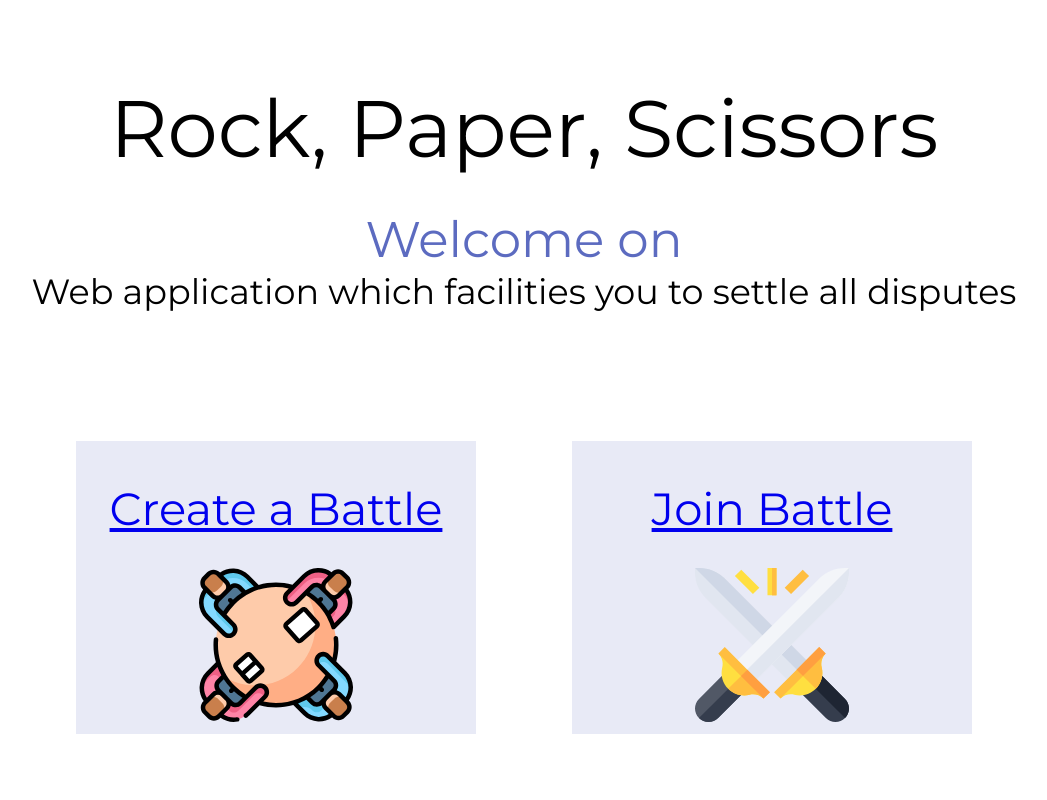
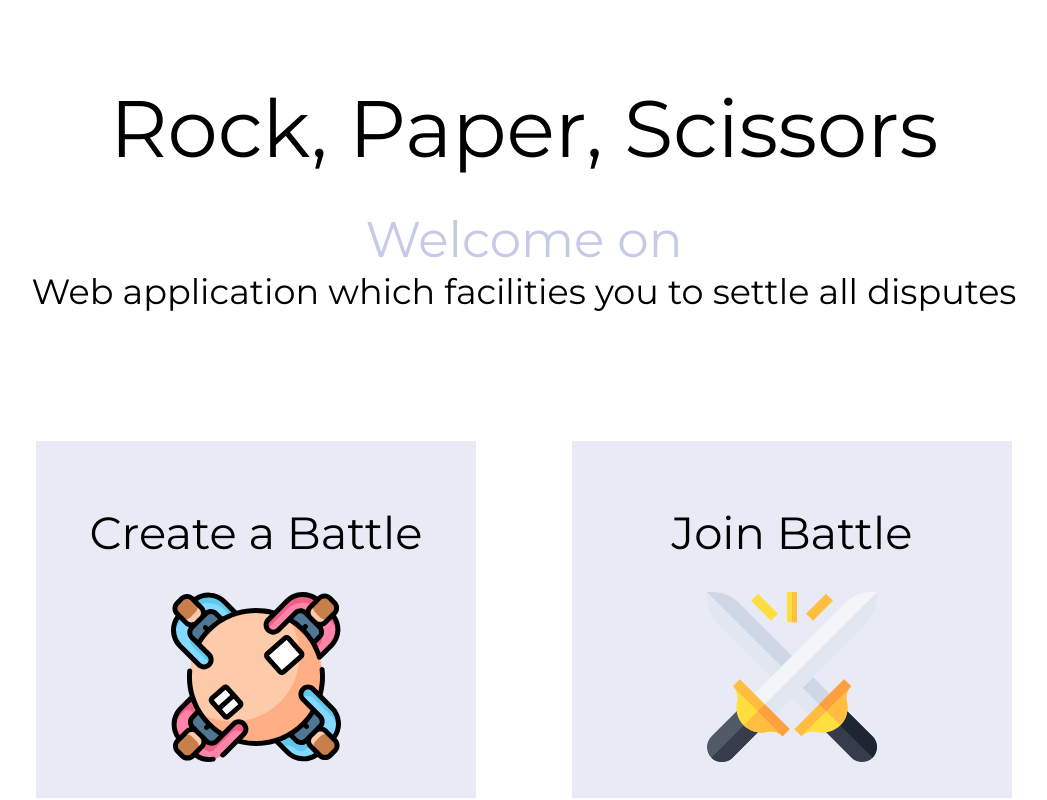
Before and after one commit to szymonbla/Login_system-frontend, a React (Create React App) app: page / in a window 1280 px wide. Shown: the whole page, without its empty margins (116-1163 px from the left). Built offline with nearby package versions, Linux system fonts and the light colour scheme.

Commit message:
Add hover style

```diff
--- a/src/pages/HomePage.jsx
+++ b/src/pages/HomePage.jsx
@@ -18,10 +18,10 @@ const HomePage = () => {
                 <Headline />
               </div>
               <div className="homepage-battle">
-                <Link to="/create">
+                <Link to="/create" style={{ textDecoration: "none", color: "inherit" }}>
                   <EnterButton imageBattle={images[0].icon} content="Create a Battle" />
                 </Link>
-                <Link to="/join">
+                <Link to="/join" style={{ textDecoration: "none", color: "inherit" }}>
                   <EnterButton imageBattle={images[1].icon} content="Join Battle" />
                 </Link>
               </div>
--- a/src/styles/_variables.scss
+++ b/src/styles/_variables.scss
@@ -1,5 +1,6 @@
 $lightblue: #5C6BC0;
 $lightviolet: #5E35B1;
+$lightblue: #C5CAE9;
 
 
 
--- a/src/styles/components/_enterbutton.scss
+++ b/src/styles/components/_enterbutton.scss
@@ -2,17 +2,29 @@
   display: flex;
   flex-direction: column;
   min-height: auto;
-  width: 50vh;
+  width: 55vh;
   background-color: #e8eaf6;
   margin: 0 3rem;
-  padding: 0.5rem 0.5rem;
+  padding: 2rem 0.5rem;
+
+  &:hover {
+    cursor: pointer;
+    transform: scale(1.1);
+    transition-duration: 1s;
+    box-shadow: 6px 4px 4px $lightblue;
+  }
+
+  &:focus {
+    box-shadow: 6px 4px 4px $lightblue;
+  }
 
   .enter-image {
     width: 100%;
+    text-align: center;
 
-    text-align: center;
     .enter-image-icons {
       width: 40%;
+      height: 40%;
     }
   }
 
@@ -20,9 +32,22 @@
     padding: 2em 0;
     text-align: center;
 
+    &:hover {
+      cursor: pointer;
+    }
+
     .enter-header-title {
       font-size: 45px;
       font-weight: 500;
     }
   }
 }
+
+@keyframes fade {
+  from {
+    background-color: rgba(78, 96, 121, 0);
+  }
+  to {
+    background-color: rgba(78, 96, 121, 0.1);
+  }
+}
--- a/src/styles/pages/_homepage.scss
+++ b/src/styles/pages/_homepage.scss
@@ -5,5 +5,6 @@
         align-items: center;
         justify-content: center;
         margin: 6em 0;
+
     }
 }
```
